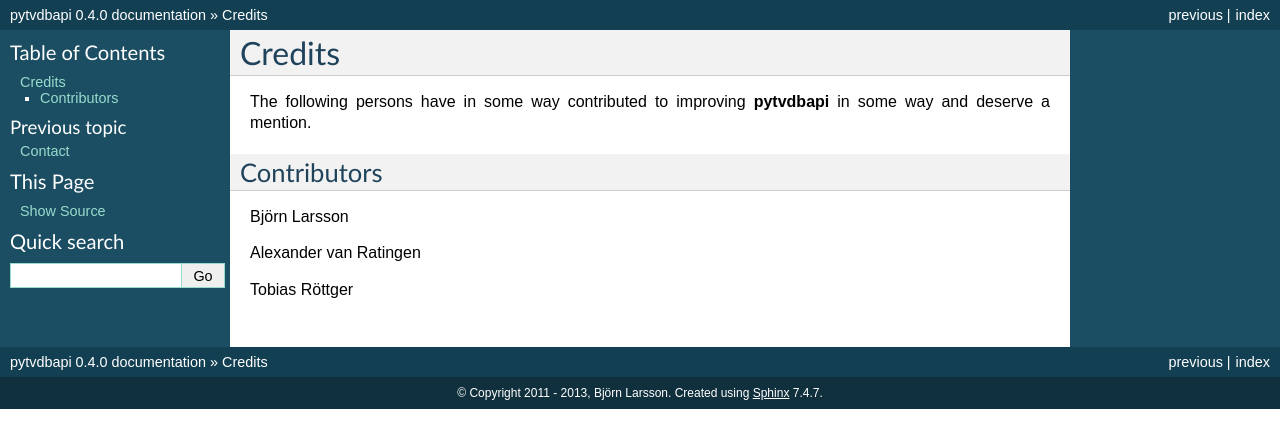
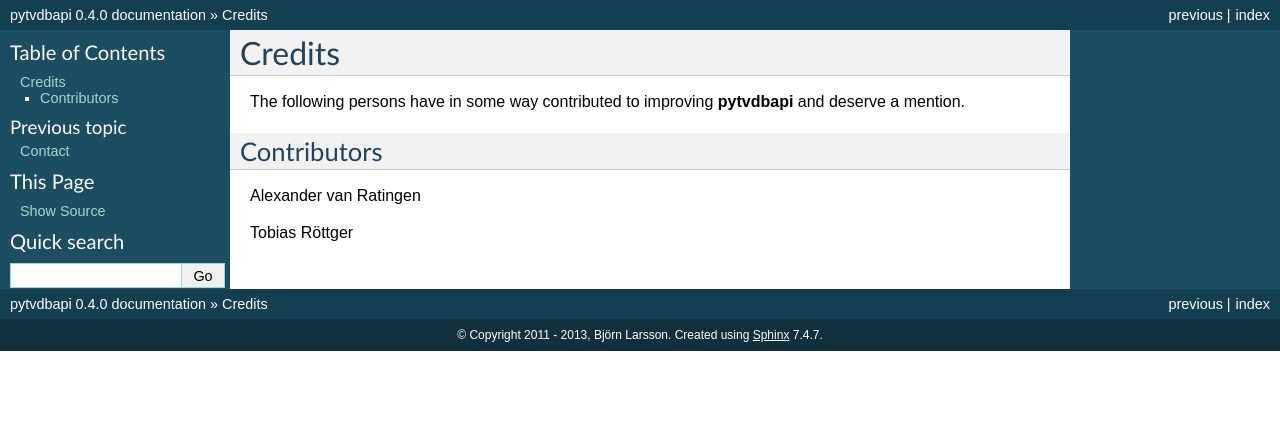
Before and after one commit to fuzzycode/pytvdbapi, a Sphinx documentation site: the page built from docs/source/credits.rst, in a window 1280 px wide. Shown: the top 448 px of the page. Built offline with Sphinx 7.4.7, drawn with Linux system fonts in a browser that asks for light colours.

Commit message:
Fixed language in credits file. Removed Björn Larsson from the list of contributors.

```diff
--- a/docs/source/credits.rst
+++ b/docs/source/credits.rst
@@ -1,13 +1,10 @@
 Credits
 =======
-The following persons have in some way contributed to improving **pytvdbapi**
-in some way and deserve a mention.
+The following persons have in some way contributed to improving **pytvdbapi**  and deserve a mention.
 
 
 Contributors
 ------------
-Björn Larsson
-
 Alexander van Ratingen
 
 Tobias Röttger
```
